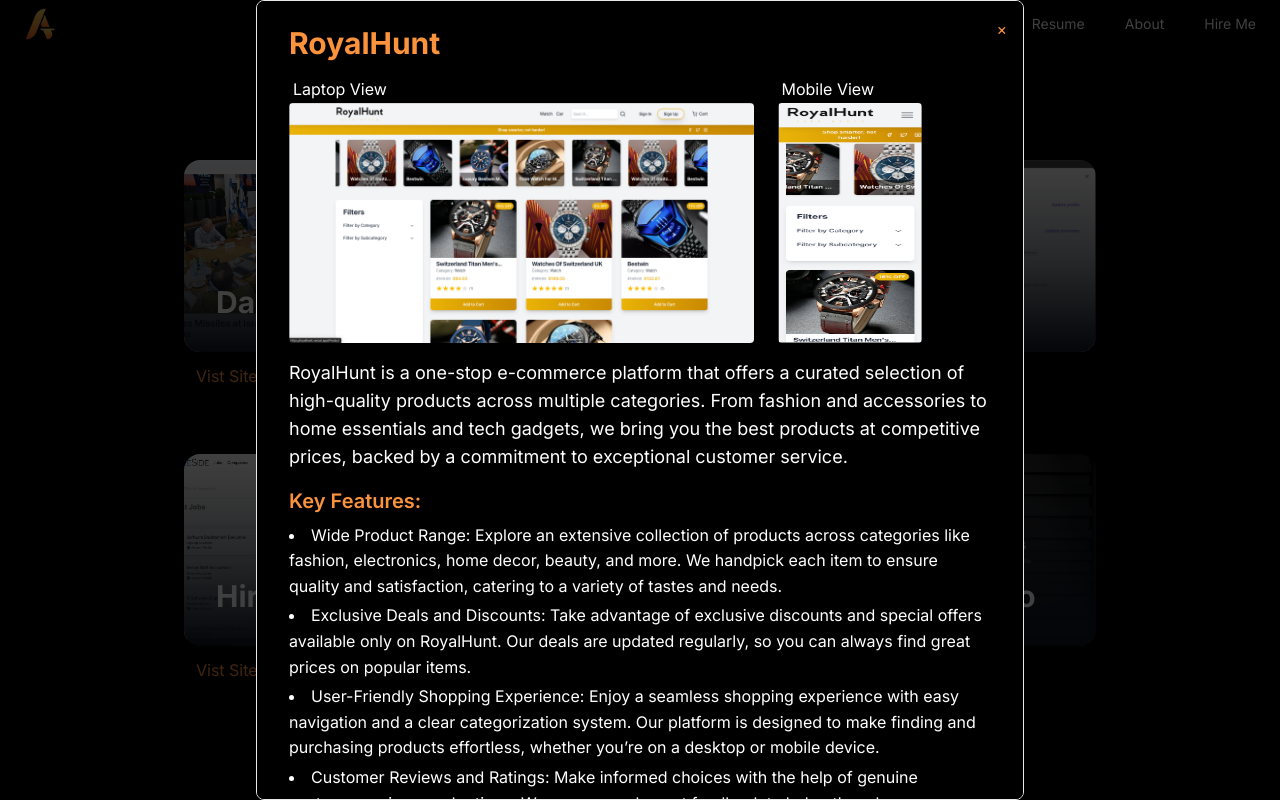
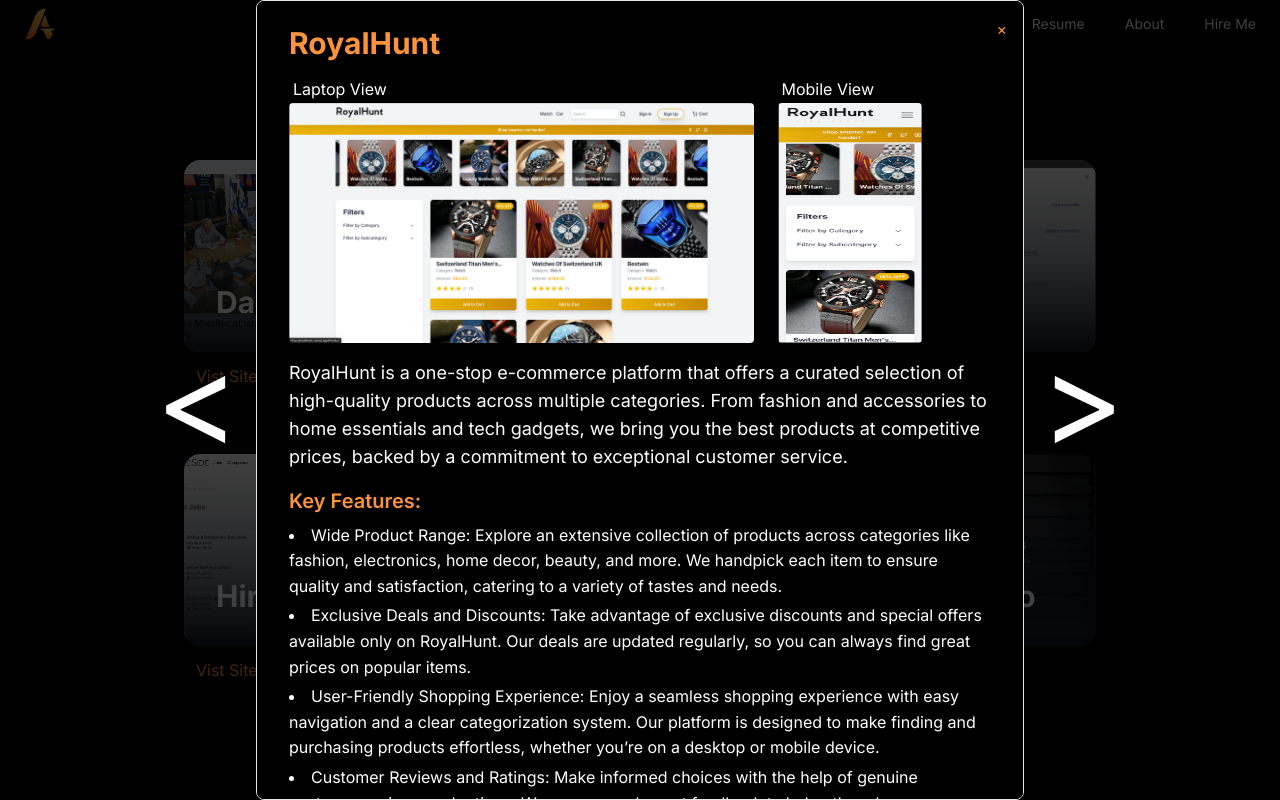
Before and after one commit to AhsanAli-Soomro/portfolio-web, a Next.js app: page /Projects in a window 1280 px wide. Both pictures are taken after a click on the element 640 px from the left and 256 px from the top of the page. Shown: the top 800 px of the page. Built offline with nearby package versions, Linux system fonts and the light colour scheme.

Commit message:
comment one project modal add next and prev btns

```diff
--- a/src/app/components/ProjectModal.jsx
+++ b/src/app/components/ProjectModal.jsx
@@ -1,12 +1,19 @@
+// ProjectModal.jsx
 import React from 'react';
 import Image from 'next/image';
 import Link from 'next/link';
 
-const ProjectModal = ({ project, onClose }) => {
+const ProjectModal = ({ project, onClose, onNext, onPrev }) => {
     if (!project) return null;
 
     return (
         <div className="fixed inset-0 z-50 flex items-center justify-center bg-black bg-opacity-75 overflow-y-auto">
+            <button
+                onClick={onPrev}
+                className="text-white transition-transform transform hover:scale-110 sm:mb-0"
+            >
+                <span className='text-9xl'>{"<"}</span>
+            </button>
             <div className="bg-black border pt-6 p-8 rounded-lg max-w-3xl w-full mx-4 my-10 relative overflow-y-auto max-h-screen text-white">
                 <button
                     onClick={onClose}
@@ -48,7 +55,7 @@
                         </ul>
                     </div>
                 )}
-                <div className="flex flex-col sm:flex-row justify-between mt-4">
+                <div className="flex mt-4 justify-between items-center text-center">
                     <button
                         onClick={onClose}
                         className="bg-orange-500 text-white py-2 px-4 rounded hover:bg-orange-600 transition-transform transform hover:scale-110 mb-2 sm:mb-0"
@@ -56,10 +63,10 @@
                         Close
                     </button>
                     <Link href={project.link} passHref>
-                        <div
-                            className="mt-3 text-orange-400 dark:text-white hover:text-blue-600 inline-flex items-center transition-transform transform hover:scale-110"
+                        <p
                             target="_blank"
                             rel="noopener noreferrer"
+                            className="text-orange-400 dark:text-white hover:text-blue-600 inline-flex items-center transition-transform transform hover:scale-110"
                         >
                             Visit Site
                             <svg
@@ -73,10 +80,16 @@
                             >
                                 <path d="M5 12h14M12 5l7 7-7 7"></path>
                             </svg>
-                        </div>
+                        </p>
                     </Link>
                 </div>
             </div>
+            <button
+                onClick={onNext}
+                className="text-white transition-transform transform hover:scale-110 sm:mb-0"
+            >
+                <span className='text-9xl'>{">"}</span>
+            </button>
         </div>
     );
 };
--- a/src/app/components/Projects.jsx
+++ b/src/app/components/Projects.jsx
@@ -4,7 +4,7 @@
 import ProjectModal from './ProjectModal';
 
 const ProjectsPage = () => {
-    const [selectedProject, setSelectedProject] = useState(null);
+    const [selectedIndex, setSelectedIndex] = useState(null);
 
     const projects = [
 
@@ -133,12 +133,21 @@
 
     ];
 
-    const handleProjectClick = (project) => {
-        setSelectedProject(project);
+
+    const handleProjectClick = (index) => {
+        setSelectedIndex(index);
     };
 
     const handleCloseModal = () => {
-        setSelectedProject(null);
+        setSelectedIndex(null);
+    };
+
+    const handleNextProject = () => {
+        setSelectedIndex((prevIndex) => (prevIndex + 1) % projects.length);
+    };
+
+    const handlePreviousProject = () => {
+        setSelectedIndex((prevIndex) => (prevIndex - 1 + projects.length) % projects.length);
     };
 
     return (
@@ -149,11 +158,18 @@
                 </h2>
                 <div className='flex flex-wrap justify-center gap-6'>
                     {projects.map((project, index) => (
-                        <ProjectCard key={index} project={project} onClick={handleProjectClick} />
+                        <ProjectCard key={index} project={project} onClick={() => handleProjectClick(index)} />
                     ))}
                 </div>
             </div>
-            {selectedProject && <ProjectModal project={selectedProject} onClose={handleCloseModal} />}
+            {selectedIndex !== null && (
+                <ProjectModal
+                    project={projects[selectedIndex]}
+                    onClose={handleCloseModal}
+                    onNext={handleNextProject}
+                    onPrev={handlePreviousProject}
+                />
+            )}
         </div>
     );
 };
```
